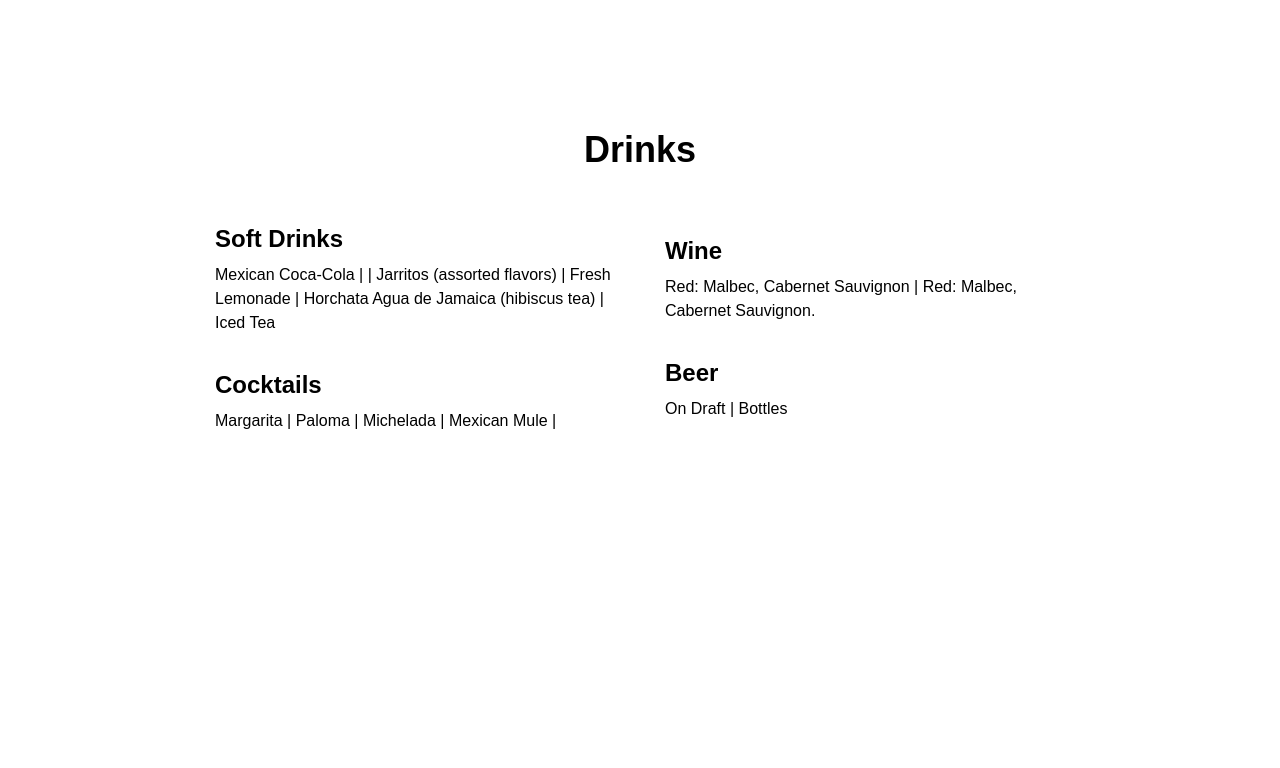
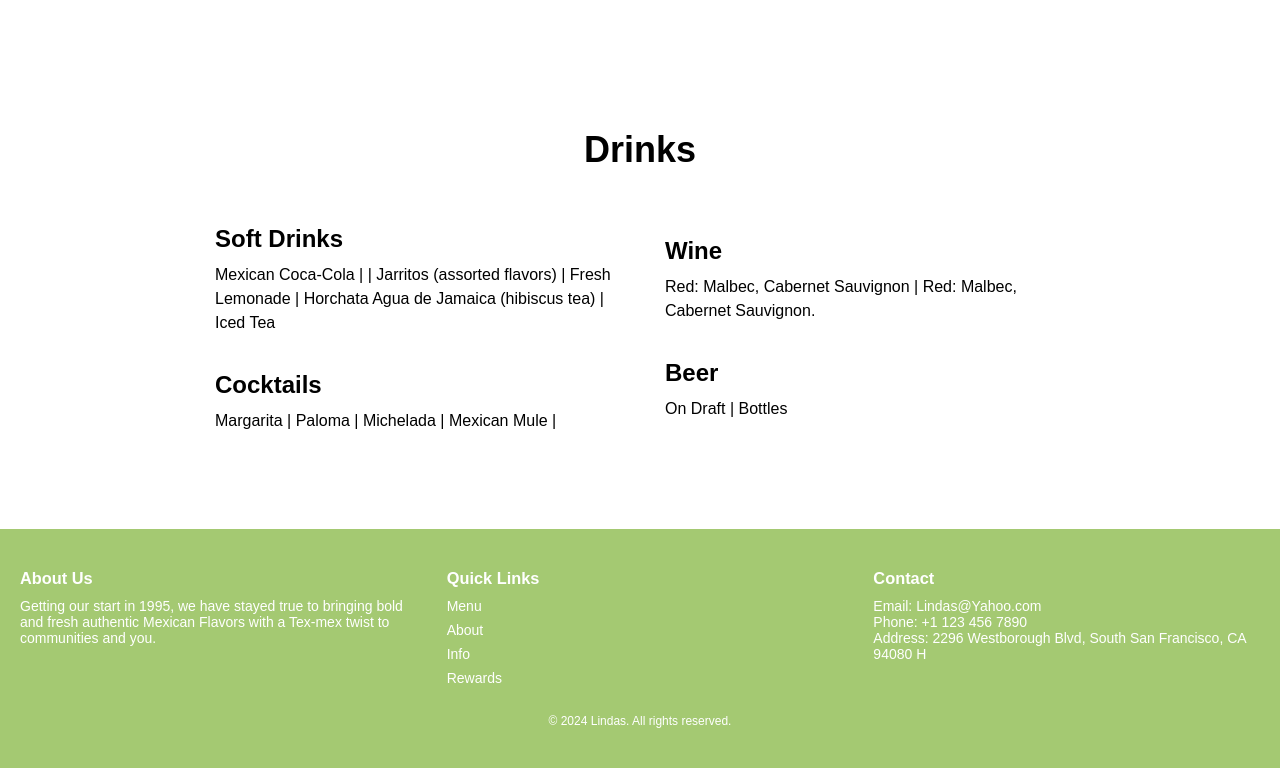
Before and after one commit to OmariCode/omaricode.github.io, a plain HTML site: page lindas/menu.html in a window 1280 px wide. Shown: the part 4710-5478 px from the top of the page. Before the commit the page ends 5239 px from the top, so only its background shows below. Drawn offline with Linux system fonts and the light colour scheme.

Commit message:
Add files via upload

```diff
--- a/lindas/lindamenu.css
+++ b/lindas/lindamenu.css
@@ -88,3 +88,68 @@ h2 {
     body {
 font-family: Arial, sans-serif;
 }
+
+
+
+/* Footer styles */
+footer {
+    background-color: #A4C972; /* Dark background for footer */
+    color: white;            /* White text color */
+    padding: 40px 0;         /* Add some space around the content */
+    font-size: 14px;         /* Text size for footer content */
+}
+
+.footer-container {
+    display: flex;           /* Use Flexbox to create multiple columns */
+    justify-content: space-between; /* Space out the columns evenly */
+    margin-bottom: 20px;      /* Add some space below the columns */
+}
+
+.footer-column {
+    flex: 1;                 /* Each column will take equal width */
+    padding: 0 20px;         /* Add horizontal padding between columns */
+}
+
+.footer-column h3 {
+    margin-bottom: 10px;     /* Space between heading and content */
+}
+
+.footer-column ul {
+    list-style: none;        /* Remove default list styles */
+    padding: 0;
+}
+
+.footer-column ul li {
+    margin-bottom: 8px;      /* Space out each list item */
+}
+
+.footer-column a {
+    color: white;            /* White color for links */
+    text-decoration: none;   /* Remove underline from links */
+}
+
+.footer-column a:hover {
+    text-decoration: underline; /* Underline links on hover */
+}
+
+.footer-bottom {
+    text-align: center;      /* Center the text */
+    font-size: 12px;         /* Smaller font size for the bottom text */
+    margin-top: 20px;        /* Space above the copyright notice */
+}
+
+/* Add responsiveness to the footer for smaller screens */
+@media (max-width: 768px) {
+    .footer-container {
+        flex-direction: column; /* Stack the columns vertically on small screens */
+        align-items: center;    /* Center the columns */
+    }
+
+    .footer-column {
+        margin-bottom: 20px;    /* Add space between columns */
+    }
+
+    .footer-bottom {
+        font-size: 14px;        /* Adjust font size for smaller screens */
+    }
+}
--- a/lindas/menu.html
+++ b/lindas/menu.html
@@ -340,3 +340,43 @@ Bottles</p></td>
         </div>
     </div>
 </body></html>
+
+
+  <!-- Footer Section -->
+    <footer>
+        <div class="footer-container">
+            <div class="footer-column">
+                <h3>About Us</h3>
+                <p>Getting our start in 1995, we have stayed true to bringing bold and fresh authentic Mexican Flavors with a Tex-mex twist to communities and you.</p>
+            </div>
+            <div class="footer-column">
+                <h3>Quick Links</h3>
+                <ul>
+                   <li><a href="menu.html">Menu</a></li>
+                    <li><a href="about.html">About</a></li>
+                    <li><a href="info.html">Info</a></li>
+                    <li><a href="rewards.html">Rewards</a></li>
+                </ul>
+            </div>
+            <div class="footer-column">
+                <h3>Contact</h3>
+                <p>Email: Lindas@Yahoo.com</p>
+                <p>Phone: +1 123 456 7890</p>
+                <p>Address: 2296 Westborough Blvd, South San Francisco, CA 94080 H</p>
+            </div>
+        </div>
+
+        <!-- Footer Bottom Section -->
+        <div class="footer-bottom">
+            <p>&copy; 2024 Lindas. All rights reserved.</p>
+        </div>
+    </footer>
+
+
+
+
+
+
+
+  </body>
+</html>
```
